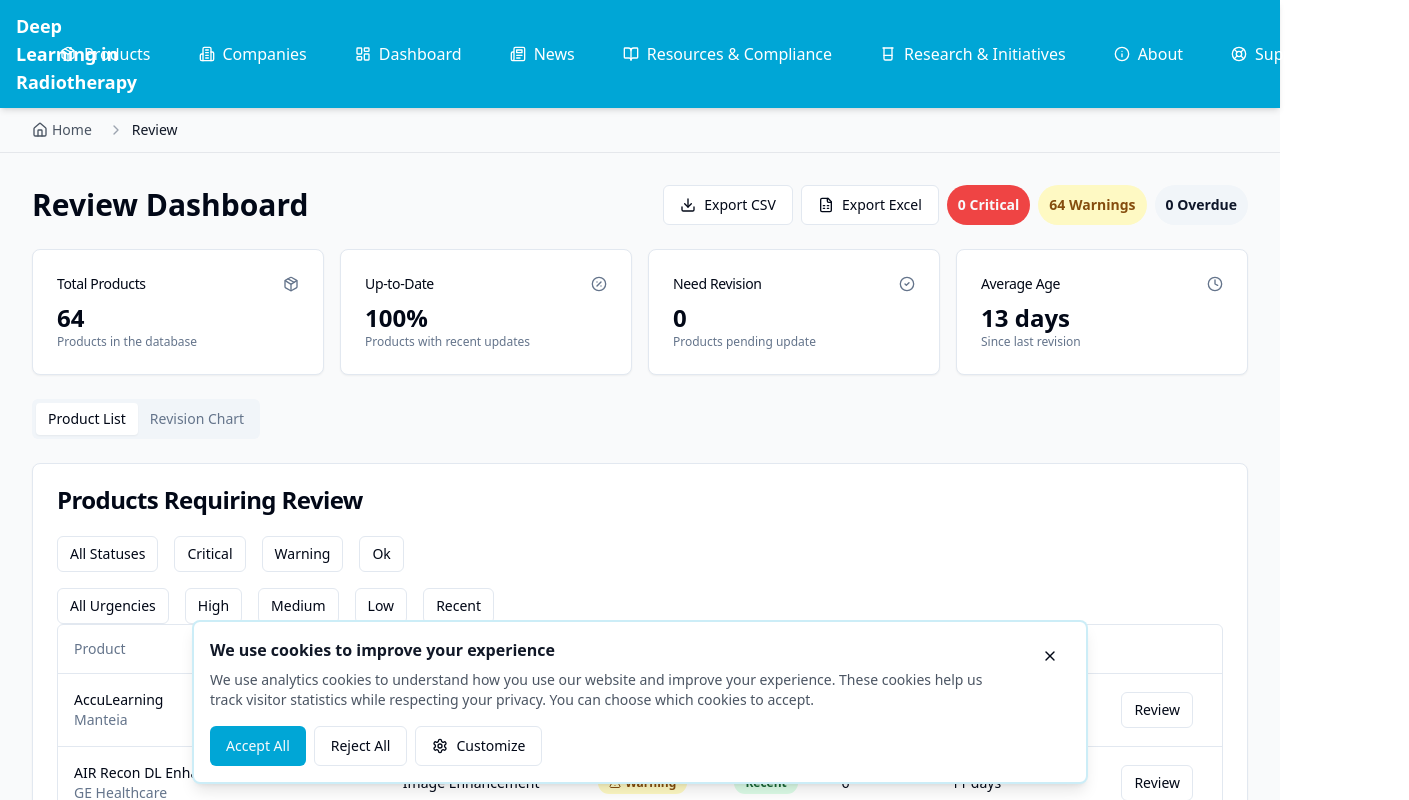
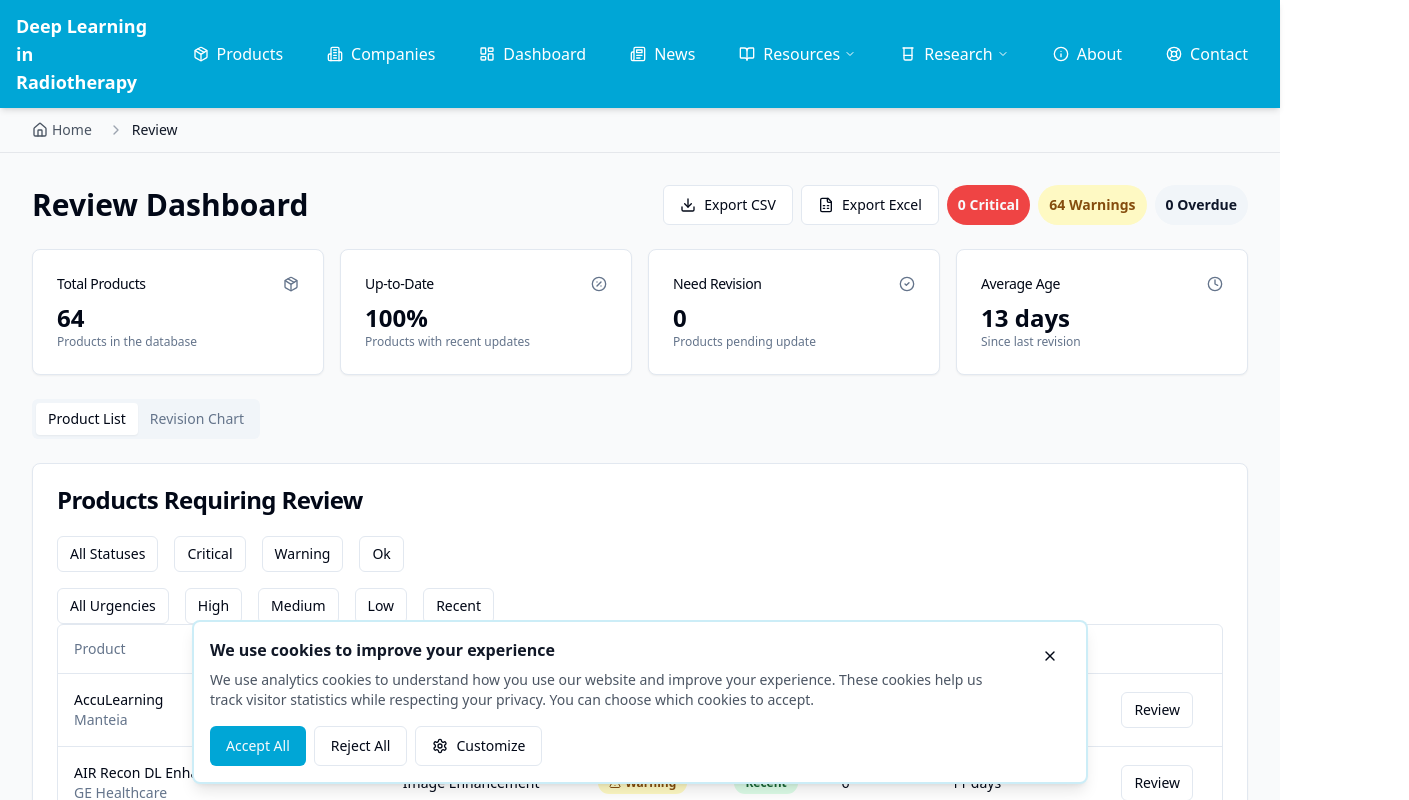
Before and after one commit to DLinRT-eu/website, a React (Vite) app: page /review in a window 1280 px wide. Shown: the top 800 px of the page, 1409 px wide, since content can reach past the window. Built offline with nearby package versions, Linux system fonts and the light colour scheme.

Commit message:
Refactor header navigation

```diff
--- a/src/components/Header.tsx
+++ b/src/components/Header.tsx
@@ -2,6 +2,7 @@
 import { Link } from 'react-router-dom';
 import { Package, Building2, Newspaper, Users, LifeBuoy, LayoutDashboard, Beaker, Info, BookOpen } from 'lucide-react';
 import MobileNav from './MobileNav';
+import DropdownNavItem from './navigation/DropdownNavItem';
 
 const Header = () => {
   return (
@@ -24,7 +25,7 @@ const Header = () => {
 
         {/* Desktop Navigation */}
         <nav className="hidden md:flex flex-shrink-0">
-          <ul className="flex space-x-1 lg:space-x-2 xl:space-x-4">
+          <ul className="flex space-x-1 lg:space-x-2 xl:space-x-3">
             <li>
               <Link to="/products" className="flex items-center px-2 lg:px-3 xl:px-4 py-2 hover:text-white/90 transition-colors text-xs lg:text-sm xl:text-base">
                 <Package className="w-4 h-4 mr-1 lg:mr-2" />
@@ -50,16 +51,22 @@ const Header = () => {
               </Link>
             </li>
             <li>
-              <Link to="/resources-compliance" className="flex items-center px-2 lg:px-3 xl:px-4 py-2 hover:text-white/90 transition-colors text-xs lg:text-sm xl:text-base">
-                <BookOpen className="w-4 h-4 mr-1 lg:mr-2" />
-                <span className="hidden lg:inline">Resources&nbsp;&amp;&nbsp;</span>Compliance
-              </Link>
+              <DropdownNavItem
+                label="Resources"
+                icon={BookOpen}
+                items={[
+                  { label: "Resources & Compliance", to: "/resources-compliance", icon: BookOpen }
+                ]}
+              />
             </li>
             <li>
-              <Link to="/initiatives" className="flex items-center px-2 lg:px-3 xl:px-4 py-2 hover:text-white/90 transition-colors text-xs lg:text-sm xl:text-base">
-                <Beaker className="w-4 h-4 mr-1 lg:mr-2" />
-                <span className="hidden lg:inline">Research&nbsp;&amp;&nbsp;</span>Initiatives
-              </Link>
+              <DropdownNavItem
+                label="Research"
+                icon={Beaker}
+                items={[
+                  { label: "Research & Initiatives", to: "/initiatives", icon: Beaker }
+                ]}
+              />
             </li>
             <li>
               <Link to="/about" className="flex items-center px-2 lg:px-3 xl:px-4 py-2 hover:text-white/90 transition-colors text-xs lg:text-sm xl:text-base">
@@ -70,7 +77,7 @@ const Header = () => {
             <li>
               <Link to="/support" className="flex items-center px-2 lg:px-3 xl:px-4 py-2 hover:text-white/90 transition-colors text-xs lg:text-sm xl:text-base">
                 <LifeBuoy className="w-4 h-4 mr-1 lg:mr-2" />
-                <span className="hidden lg:inline">Support&nbsp;&amp;&nbsp;</span>Contact
+                Contact
               </Link>
             </li>
           </ul>
--- /dev/null
+++ b/src/components/navigation/DropdownNavItem.tsx
@@ -0,0 +1,58 @@
+import React from 'react';
+import { Link } from 'react-router-dom';
+import { ChevronDown, LucideIcon } from 'lucide-react';
+import {
+  DropdownMenu,
+  DropdownMenuContent,
+  DropdownMenuItem,
+  DropdownMenuTrigger,
+} from '@/components/ui/dropdown-menu';
+
+interface DropdownNavItemProps {
+  label: string;
+  icon: LucideIcon;
+  items: Array<{
+    label: string;
+    to: string;
+    icon: LucideIcon;
+  }>;
+  className?: string;
+}
+
+const DropdownNavItem: React.FC<DropdownNavItemProps> = ({
+  label,
+  icon: Icon,
+  items,
+  className = "",
+}) => {
+  return (
+    <DropdownMenu>
+      <DropdownMenuTrigger asChild>
+        <button className={`flex items-center px-2 lg:px-3 xl:px-4 py-2 hover:text-white/90 transition-colors text-xs lg:text-sm xl:text-base ${className}`}>
+          <Icon className="w-4 h-4 mr-1 lg:mr-2" />
+          {label}
+          <ChevronDown className="w-3 h-3 ml-1" />
+        </button>
+      </DropdownMenuTrigger>
+      <DropdownMenuContent
+        className="bg-white dark:bg-gray-800 border border-gray-200 dark:border-gray-700 shadow-lg z-50"
+        align="start"
+        sideOffset={5}
+      >
+        {items.map((item) => (
+          <DropdownMenuItem key={item.to} asChild>
+            <Link
+              to={item.to}
+              className="flex items-center px-3 py-2 text-sm text-gray-700 dark:text-gray-200 hover:bg-gray-100 dark:hover:bg-gray-700 w-full"
+            >
+              <item.icon className="w-4 h-4 mr-2" />
+              {item.label}
+            </Link>
+          </DropdownMenuItem>
+        ))}
+      </DropdownMenuContent>
+    </DropdownMenu>
+  );
+};
+
+export default DropdownNavItem;
```
